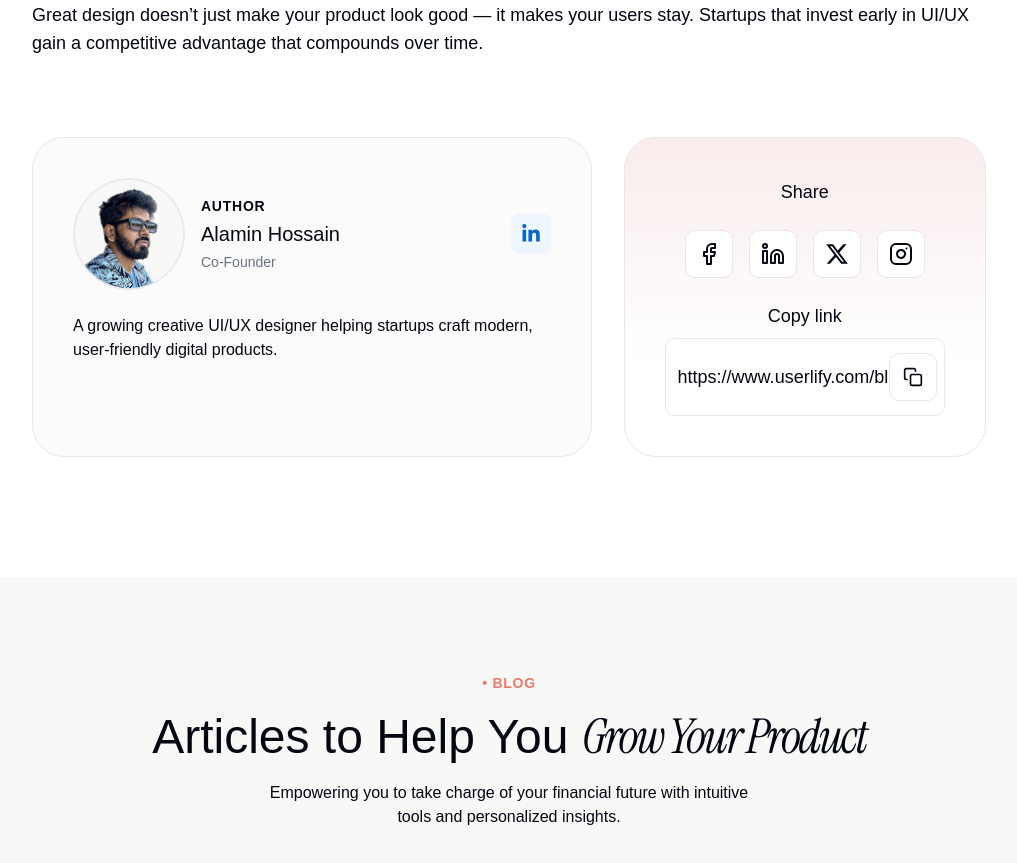
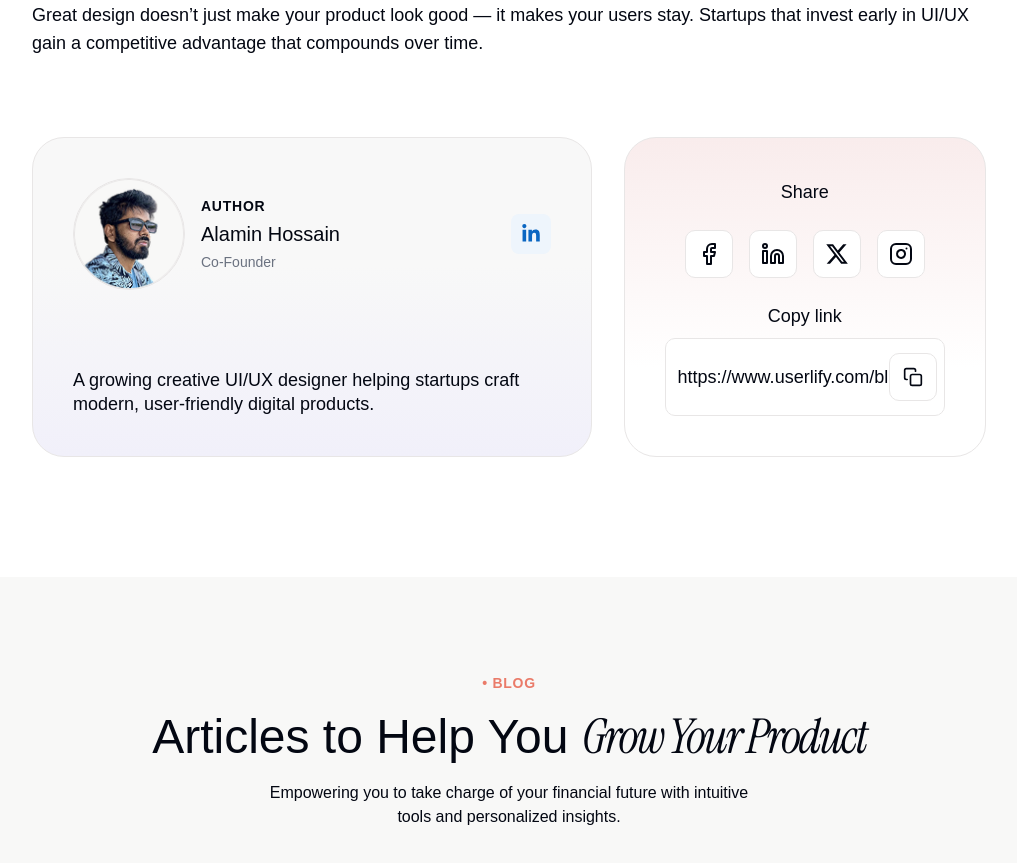
Before and after one commit to SparkStudio-Ltd/userlify, a Next.js app: page /blog/great-uiux-design-modern-startups in a window 1280 px wide. Shown: the part 3520-4383 px from the top of the page, without its empty margins (131-1148 px from the left). Built offline with nearby package versions, Linux system fonts and the light colour scheme; a web font is replaced by a local one.

Commit message:
fix: Update background style and adjust text size in AuthorCard for improved aesthetics

```diff
--- a/src/components/cards/AuthorCard.tsx
+++ b/src/components/cards/AuthorCard.tsx
@@ -14,10 +14,10 @@ export default function AuthorCard({ name, role, avatar, bio }: AuthorCardProps)
         <div
             className="relative rounded-[32px] p-10 overflow-hidden border border-[#E8E6E6] h-full"
             style={{
-                background: 'rgba(248, 248, 247, 0.5)',
+                background: 'linear-gradient(180deg, #F8F8F8 40%, #F1F0FA 100%)',
             }}
         >
-            <div className="flex flex-col gap-6 relative h-full">
+            <div className="flex flex-col gap-6 relative h-full justify-between">
                 {/* Author Info with Label and LinkedIn */}
                 <div className="flex items-center gap-4">
                     <div className="relative w-16 md:w-28 h-16 md:h-28 rounded-full overflow-hidden border border-[#E8E6E6] flex-shrink-0">
@@ -61,7 +61,7 @@ export default function AuthorCard({ name, role, avatar, bio }: AuthorCardProps)
 
                 {/* Bio */}
                 <p
-                    className="text-[#030712] text-[14px] md:text-base leading-6"
+                    className="text-[#030712] text-[14px] md:text-[18px] leading-6"
                     style={{ fontFamily: 'Public Sans, sans-serif', fontWeight: 400 }}
                 >
                     {bio}
```
